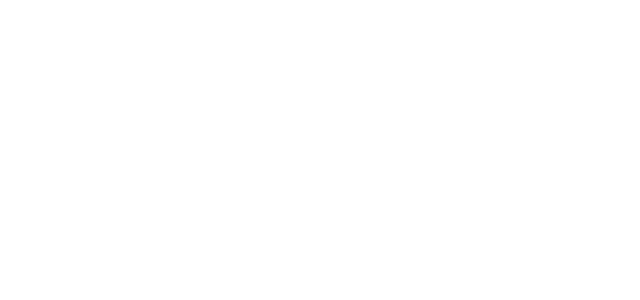
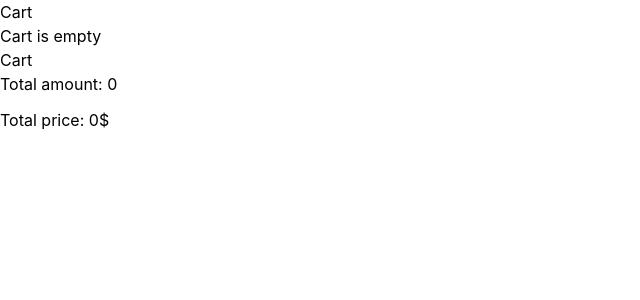
Before and after one commit to Vladimir-Bukhanov/products-app, a React (Vite) app: page /cart in a window 1280 px wide. Before the commit this address had no page. Shown: the top 300 px of the page, without its empty margins (0-640 px from the left). Built offline with nearby package versions, Linux system fonts and the light colour scheme.

Commit message:
feat: add context and component for cart, button to add product in cart, and implement their in cart page

```diff
--- a/src/App.tsx
+++ b/src/App.tsx
@@ -1,4 +1,5 @@
 import { Route, Routes } from 'react-router-dom'
+import CartsPage from './pages/CartsPage'
 import ProductDetails from './pages/ProductDetails'
 import ProductsPage from './pages/ProductsPage'
 
@@ -9,6 +10,8 @@ export default function App() {
       <Route path='/' element={<ProductsPage />} />
 
       <Route path='/product/:id' element={<ProductDetails />} />
+
+      <Route path='/cart' element={<CartsPage />} />
     </Routes>
   )
 }
--- /dev/null
+++ b/src/components/Cart.tsx
@@ -0,0 +1,25 @@
+
+import type { CartItem } from '../types/cartType'
+
+interface ICart {
+	cart: CartItem[]
+}
+
+export default function Cart({ cart }: ICart) {
+	return (
+		<div>
+			<h2>Cart</h2>
+
+			{cart.map(item => (
+				<div
+					key={item.id}
+					className='mb-3'
+				>
+					<p className='mb-3'>{item.title}</p>
+					<p className='mb-3'>{item.quantity}</p>
+					<p>{item.price}$</p>
+				</div>
+			))}
+		</div>
+	)
+}
--- a/src/components/ProductCard.tsx
+++ b/src/components/ProductCard.tsx
@@ -1,4 +1,6 @@
+import { useContext } from 'react'
 import { useNavigate } from 'react-router-dom'
+import { CartContext } from '../context/CartContext'
 import type { IProduct } from '../types/product'
 import { upperCaseFirst } from '../utils/upperCaseFirst'
 
@@ -9,6 +11,8 @@ interface IProductCard {
 export default function ProductCard({product}: IProductCard) {
 
 	const navigate = useNavigate()
+
+	const { addToCart } = useContext(CartContext)
 
 	return (
 		<div
@@ -26,6 +30,12 @@ export default function ProductCard({product}: IProductCard) {
 				Price: {product.price.toFixed(1)}$
 			</p>
 			<button
+				className='mb-3 block border px-2 cursor-pointer ease duration-200 hover:bg-pink-100'
+				onClick={() => addToCart(product)}
+			>
+				Add to Cart
+			</button>
+			<button
 				className='border px-2 cursor-pointer ease duration-200 hover:bg-pink-100 outline-0'
 				onClick={() => navigate(`/product/${product.id}`)}
 			>
--- /dev/null
+++ b/src/context/CartContext.tsx
@@ -0,0 +1,55 @@
+import { createContext, useState } from 'react'
+import type { CartItem } from '../types/cartType'
+import type { IProduct } from '../types/product'
+
+type CartContextType = {
+	cart: CartItem[]
+	addToCart: (product: IProduct) => void
+}
+
+interface ICartProvider {
+	children: React.ReactNode
+}
+
+export const CartContext = createContext<CartContextType >({
+	cart: [],
+	addToCart: () => {}
+})
+
+
+export const CartProvider = ({children}: ICartProvider) => {
+
+	const [cart, setCart] = useState<CartItem[]>([])
+
+	const addToCart = (product: IProduct) => {
+		setCart(prev => {
+			const existing = cart.find(item =>
+				item.id === product.id
+			)
+
+			if (existing) {
+				return prev.map(item =>
+					item.id === product.id ? {...item, quantity: item.quantity + 1 } : item
+				)
+			}
+
+			return [
+				...prev,
+				{
+					id: product.id,
+					title: product.title,
+					price: product.price,
+					quantity: 1
+				}
+			]
+
+		})
+	}
+
+	return (
+		<CartContext.Provider value={{ cart, addToCart }}>
+			{children}
+		</CartContext.Provider>
+	)
+
+}
--- a/src/main.tsx
+++ b/src/main.tsx
@@ -2,12 +2,15 @@ import { StrictMode } from 'react'
 import { createRoot } from 'react-dom/client'
 import { BrowserRouter } from 'react-router-dom'
 import App from './App.tsx'
+import { CartProvider } from './context/CartContext.tsx'
 import './index.css'
 
 createRoot(document.getElementById('root')!).render(
   <StrictMode>
     <BrowserRouter>
-      <App />
+      <CartProvider>
+        <App />
+      </CartProvider>
     </BrowserRouter>
   </StrictMode>,
 )
--- /dev/null
+++ b/src/pages/CartsPage.tsx
@@ -0,0 +1,25 @@
+import { useContext } from 'react'
+import Cart from '../components/Cart'
+import { CartContext } from '../context/CartContext'
+
+
+
+export default function CartsPage() {
+
+
+  const { cart } = useContext(CartContext)
+
+  const totalPrice = cart.reduce((acc, item) => acc + item.price * item.quantity, 0)
+
+  const totalItems = cart.reduce((acc, item) => acc + item.quantity, 0)
+
+	return (
+		<div>
+      <h2>Cart</h2>
+      {cart.length === 0 && <p>Cart is empty</p>}
+			<Cart cart={cart} />
+			<p className='mb-3'>Total amount: {totalItems}</p>
+			<p>Total price: {totalPrice}$</p>
+		</div>
+	)
+}
--- a/src/pages/ProductsPage.tsx
+++ b/src/pages/ProductsPage.tsx
@@ -6,7 +6,6 @@ import ProductList from '../components/ProductList'
 import Sorts from '../components/Sorts'
 import { useProducts } from '../hooks/useProducts'
 import type { SortField, SortState } from '../types/SortType'
-
 
 
 export default function ProductsPage() {
```
